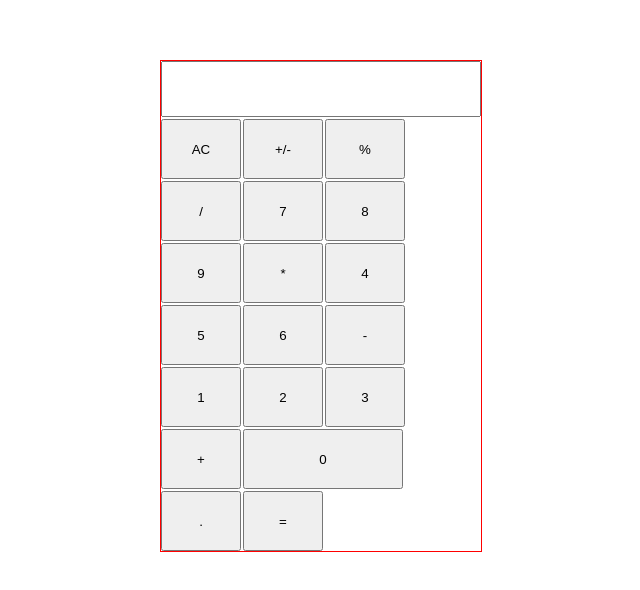
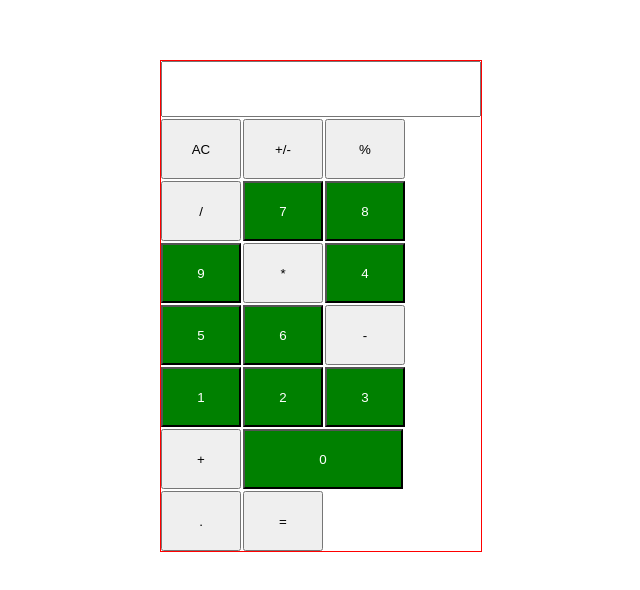
Before and after one commit to GiroFrm/calculator, a plain HTML site: page index.html in a window 1280 px wide. Shown: the part 102-692 px from the top of the page, without its empty margins (319-959 px from the left). Drawn offline with Linux system fonts and the light colour scheme.

Commit message:
style: Style colors numbers buttons

```diff
--- a/style.css
+++ b/style.css
@@ -14,7 +14,6 @@ body {
  flex-direction: row;
  gap:2px;
  flex-wrap: wrap;
-
 
 }
 
@@ -38,3 +37,8 @@ input::-webkit-inner-spin-button {
     -webkit-appearance: none;
     margin: 0;
 }
+
+.number{
+    background-color: green;
+    color: white;
+}
```
